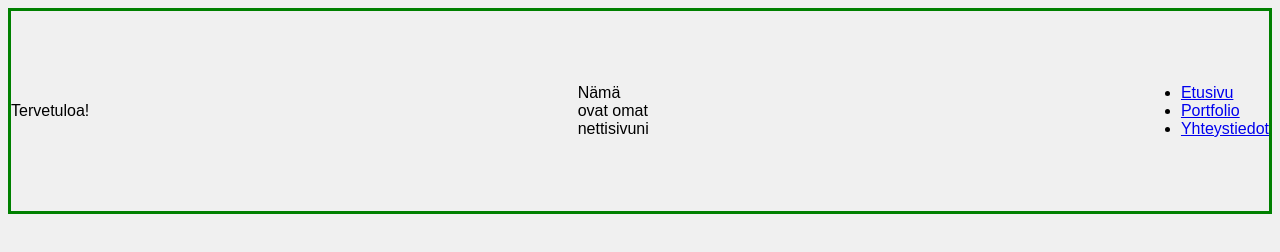
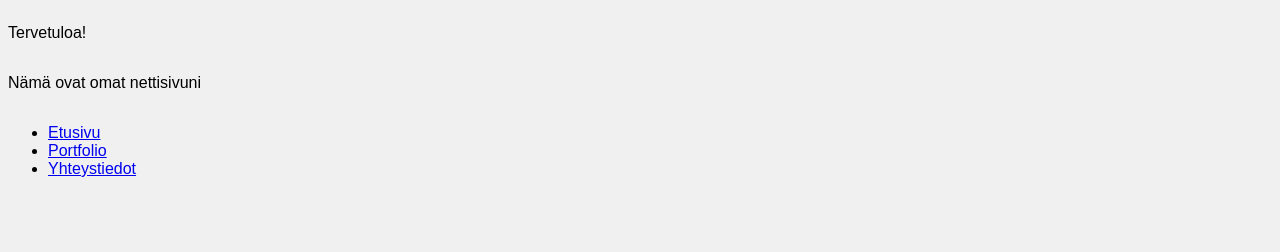
Before and after one commit to KoodiAnanas/KoodiAnanas.github.io, a plain HTML site: page index.html in a window 1280 px wide. Drawn offline with Linux system fonts and the light colour scheme.

Commit message:
Update tyylitiedosto.css

```diff
--- a/tyylitiedosto.css
+++ b/tyylitiedosto.css
@@ -8,11 +8,11 @@ h1 {
 
 .container {
   display: flex;
-  justify-content: center;
-  align-items: center;
-  height: 200px;
-  border: 3px solid green;
+  flex-wrap: wrap;
+
 }
+
+
 .break {
   flex-basis: 100%;
   height: 0;
```
